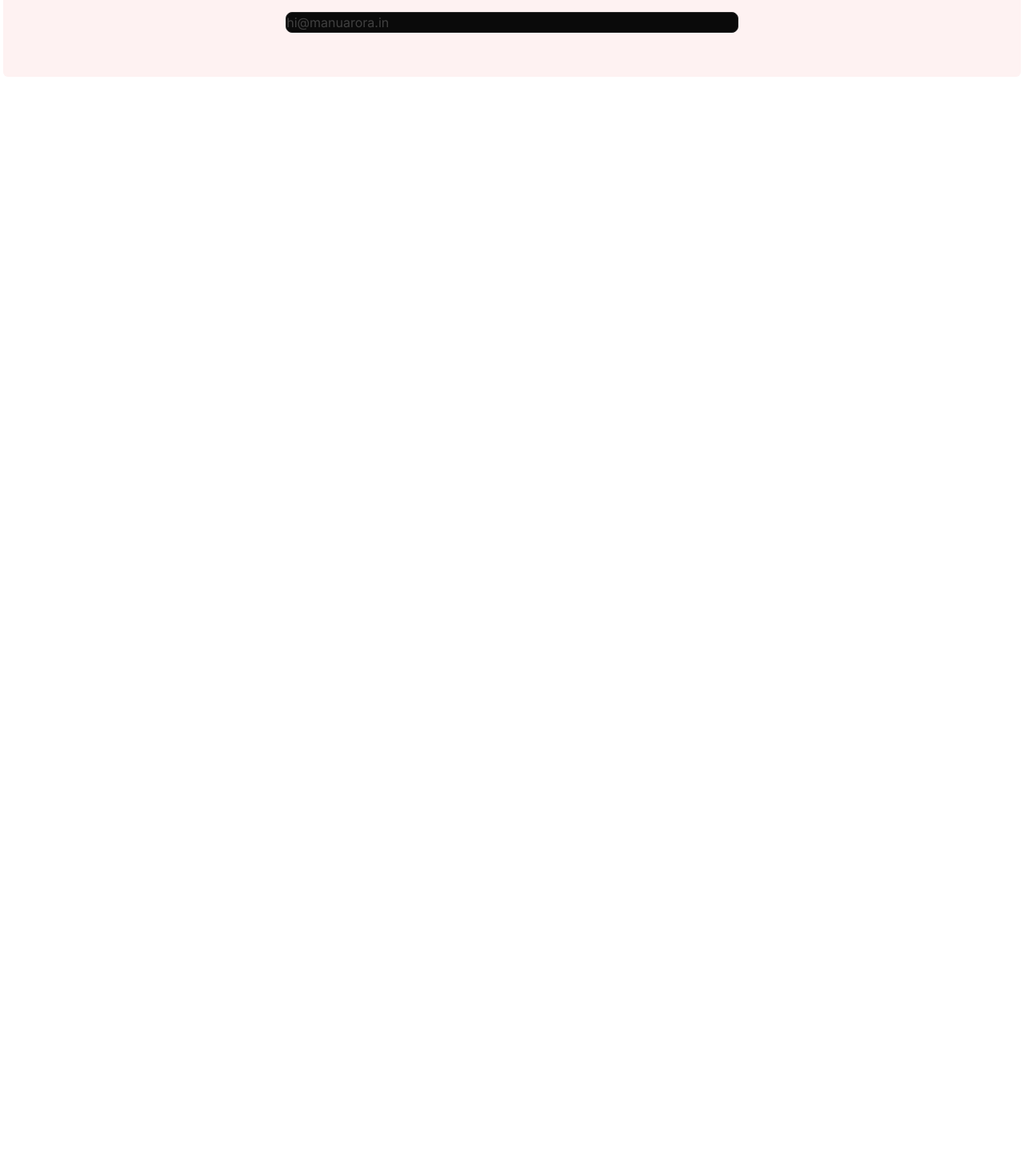
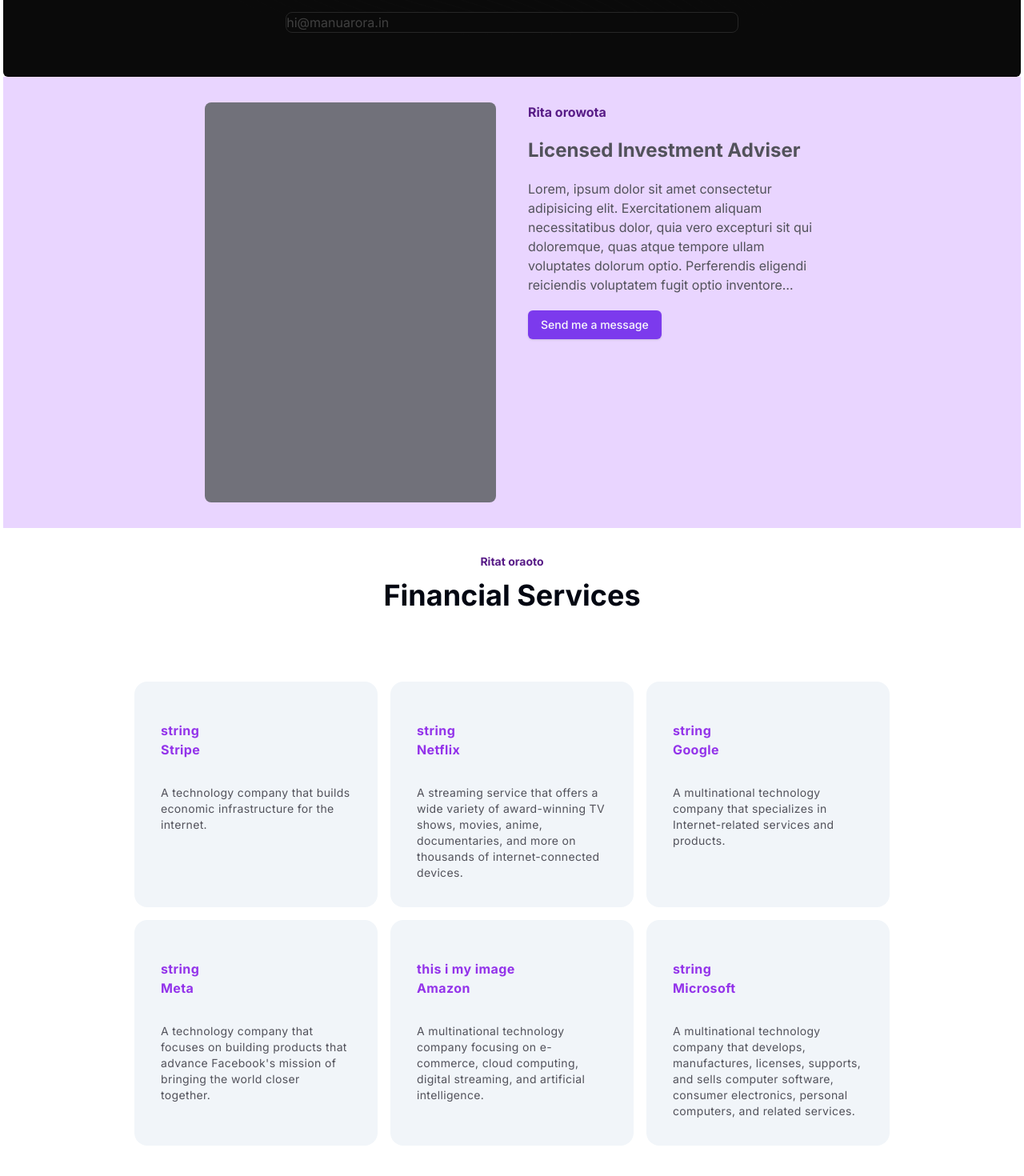
Before and after one commit to DOGGED-DESIGNS/RAT2, a Next.js app: page / in a window 1280 px wide. Shown: the part 1096-2566 px from the top of the page at 80% size. Before the commit the page ends 1192 px from the top, so only its background shows below. Built offline with nearby package versions, Linux system fonts and the light colour scheme.

Commit message:
financialservice

```diff
--- a/src/app/page.tsx
+++ b/src/app/page.tsx
@@ -6,6 +6,8 @@
 
 import Image from "next/image";
 import { BackgroundBeamsDemo } from "@/components/Blackbg";
+import { Button } from "@/components/ui/button";
+import { CardHoverEffectDemo } from "@/components/Cards";
 
 export default function Home() {
   return (
@@ -19,6 +21,64 @@
 
         {/* this is the ther one */}
         <BackgroundBeamsDemo />
+
+        {/* licensed investment adviser */}
+
+        <div className=" bg-purple-200">
+          <div className=" py-8 grid max-w-screen-md  w-full m-auto gap-10 grid-cols-2">
+            <div className=" ">
+              <div className=" rounded-lg bg-zinc-500  max-w-lg  h-[500px]">
+                <img />
+              </div>
+            </div>
+            <div>
+              <div>
+                <h4 className=" text-base text-purple-900 font-bold">
+                  Rita orowota
+                </h4>
+                <h2 className=" text-2xl text-zinc-600 mt-5  font-bold">
+                  Licensed Investment Adviser
+                </h2>
+                <p className=" mt-5 line-clamp-6 text-zinc-600">
+                  Lorem, ipsum dolor sit amet consectetur adipisicing elit.
+                  Exercitationem aliquam necessitatibus dolor, quia vero
+                  excepturi sit qui doloremque, quas atque tempore ullam
+                  voluptates dolorum optio. Perferendis eligendi reiciendis
+                  voluptatem fugit optio inventore rerum doloremque quae animi
+                  corrupti sunt hic aliquam fugiat, autem molestias
+                  necessitatibus? Rerum iste, eius magni veritatis cupiditate ab
+                  aut minima asperiores totam deserunt possimus est libero
+                  nostrum sint non molestias, impedit incidunt porro tempora?
+                  Optio nulla tempora consequatur neque ut iusto velit, at
+                  ipsum! Laudantium earum quas totam cum obcaecati illum optio
+                  odio, perspiciatis explicabo doloribus adipisci laboriosam
+                  minima aliquid mollitia officiis beatae tenetur accusantium
+                  ratione fuga?
+                </p>
+
+                <Button className=" mt-5"> Send me a message</Button>
+              </div>
+            </div>
+          </div>
+        </div>
+
+        {/* financial services */}
+
+        <div className=" mt-8">
+          <h6 className=" text-sm font-bold text-purple-900 text-center">
+            Ritat oraoto
+          </h6>
+          <h2 className=" text-4xl font-bold mt-3 text-center">
+            {" "}
+            Financial Services
+          </h2>
+
+          <div className=" mt-10"></div>
+        </div>
+
+        {/* this is the card section */}
+
+        <CardHoverEffectDemo />
       </Maxwidthwrapper>
     </>
   );
--- a/src/components/Blackbg.tsx
+++ b/src/components/Blackbg.tsx
@@ -4,7 +4,7 @@
 
 export function BackgroundBeamsDemo() {
   return (
-    <div className="h-[20rem] w-full rounded-md bg-red-50 relative flex flex-col items-center justify-center antialiased">
+    <div className="h-[20rem] w-full rounded-md bg-neutral-950 relative flex flex-col items-center justify-center antialiased">
       <div className="max-w-2xl mx-auto p-4">
         <h1 className="relative z-10 text-lg md:text-7xl  bg-clip-text text-transparent bg-gradient-to-b from-neutral-200 to-neutral-600  text-center font-sans font-bold">
           Join the waitlist
--- /dev/null
+++ b/src/components/Cards.tsx
@@ -0,0 +1,53 @@
+import { HoverEffect, CardTitle } from "./ui/Card-hover-effect";
+
+export function CardHoverEffectDemo() {
+  return (
+    <div className="max-w-5xl mx-auto px-8">
+      <HoverEffect items={projects} />
+    </div>
+  );
+}
+export const projects = [
+  {
+    image: "string",
+    title: "Stripe",
+    description:
+      "A technology company that builds economic infrastructure for the internet.",
+    link: "https://stripe.com",
+  },
+  {
+    image: "string",
+    title: "Netflix",
+    description:
+      "A streaming service that offers a wide variety of award-winning TV shows, movies, anime, documentaries, and more on thousands of internet-connected devices.",
+    link: "https://netflix.com",
+  },
+  {
+    image: "string",
+    title: "Google",
+    description:
+      "A multinational technology company that specializes in Internet-related services and products.",
+    link: "https://google.com",
+  },
+  {
+    image: "string",
+    title: "Meta",
+    description:
+      "A technology company that focuses on building products that advance Facebook's mission of bringing the world closer together.",
+    link: "https://meta.com",
+  },
+  {
+    image: "this i my image",
+    title: "Amazon",
+    description:
+      "A multinational technology company focusing on e-commerce, cloud computing, digital streaming, and artificial intelligence.",
+    link: "https://amazon.com",
+  },
+  {
+    image: "string",
+    title: "Microsoft",
+    description:
+      "A multinational technology company that develops, manufactures, licenses, supports, and sells computer software, consumer electronics, personal computers, and related services.",
+    link: "https://microsoft.com",
+  },
+];
--- /dev/null
+++ b/src/components/ui/Card-hover-effect.tsx
@@ -0,0 +1,118 @@
+"use client";
+import { cn } from "@/lib/utils";
+import { AnimatePresence, motion } from "motion/react";
+import Link from "next/link";
+import { useState } from "react";
+
+export const HoverEffect = ({
+  items,
+  className,
+}: {
+  items: {
+    image: string;
+    title: string;
+    description: string;
+    link: string;
+  }[];
+  className?: string;
+}) => {
+  let [hoveredIndex, setHoveredIndex] = useState<number | null>(null);
+
+  return (
+    <div
+      className={cn(
+        "grid grid-cols-1 md:grid-cols-2  lg:grid-cols-3  py-10",
+        className
+      )}
+    >
+      {items.map((item, idx) => (
+        <Link
+          href={item?.link}
+          key={item?.link}
+          className="relative group  block p-2 h-full w-full"
+          onMouseEnter={() => setHoveredIndex(idx)}
+          onMouseLeave={() => setHoveredIndex(null)}
+        >
+          <AnimatePresence>
+            {hoveredIndex === idx && (
+              <motion.span
+                className="absolute inset-0 h-full w-full bg-neutral-200 dark:bg-slate-800/[0.8] block  rounded-3xl"
+                layoutId="hoverBackground"
+                initial={{ opacity: 0 }}
+                animate={{
+                  opacity: 1,
+                  transition: { duration: 0.15 },
+                }}
+                exit={{
+                  opacity: 0,
+                  transition: { duration: 0.15, delay: 0.2 },
+                }}
+              />
+            )}
+          </AnimatePresence>
+          <Card>
+            <CardTitle>
+              <div>{item.image}</div>
+              <div> {item.title} </div>
+            </CardTitle>
+            <CardDescription>{item.description}</CardDescription>
+          </Card>
+        </Link>
+      ))}
+    </div>
+  );
+};
+
+export const Card = ({
+  className,
+  children,
+}: {
+  className?: string;
+  children: React.ReactNode;
+}) => {
+  return (
+    <div
+      className={cn(
+        "rounded-2xl h-full w-full p-4 overflow-hidden bg-slate-100 border border-transparent dark:border-white/[0.2] group-hover:border-slate-700 relative z-20",
+        className
+      )}
+    >
+      <div className="relative z-50">
+        <div className="p-4">{children}</div>
+      </div>
+    </div>
+  );
+};
+export const CardTitle = ({
+  className,
+  children,
+}: {
+  className?: string;
+  children: React.ReactNode;
+}) => {
+  return (
+    <h4
+      className={cn("text-purple-600 font-bold tracking-wide mt-4", className)}
+    >
+      {children}
+    </h4>
+  );
+};
+export const CardDescription = ({
+  className,
+  children,
+}: {
+  className?: string;
+  children: React.ReactNode;
+}) => {
+  return (
+    <p
+      className={cn(
+        "mt-8 text-zinc-600 tracking-wide leading-relaxed text-sm",
+        className
+      )}
+    >
+      {children}
+    </p>
+  );
+};
```
